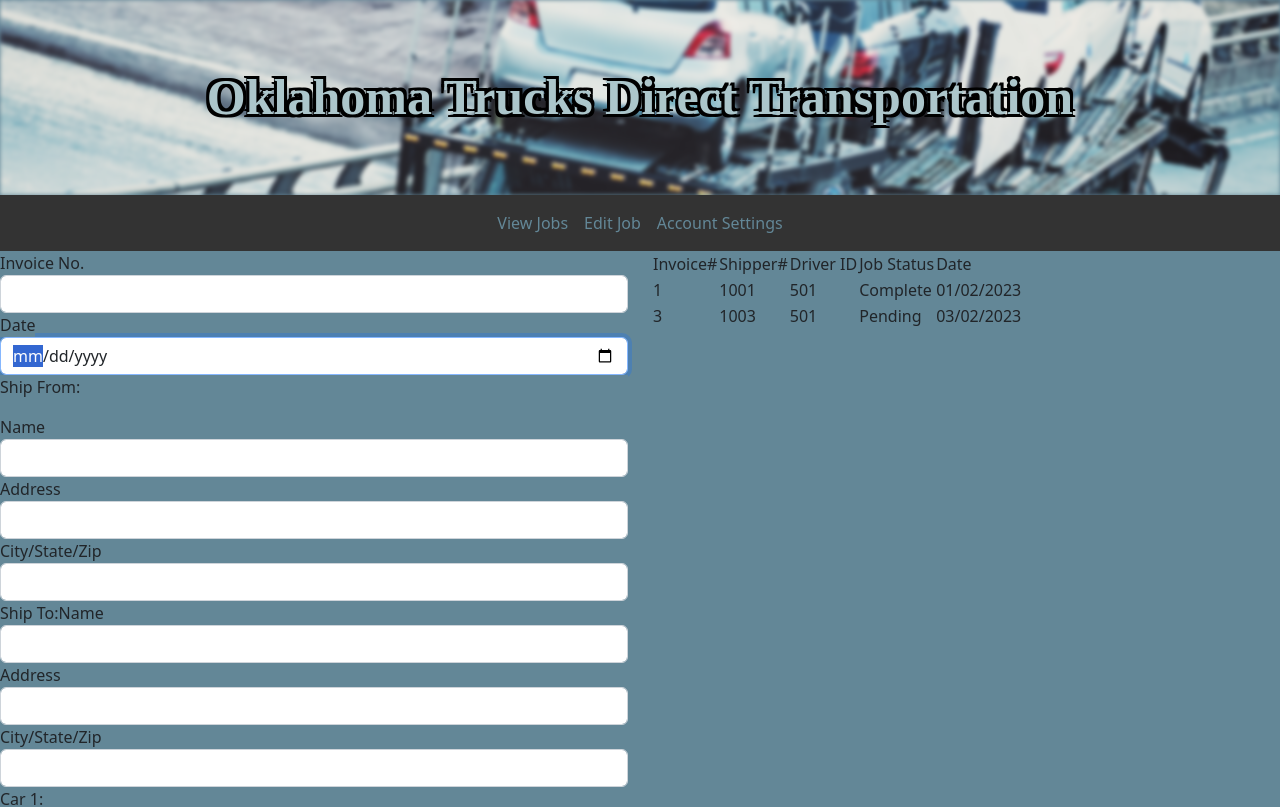
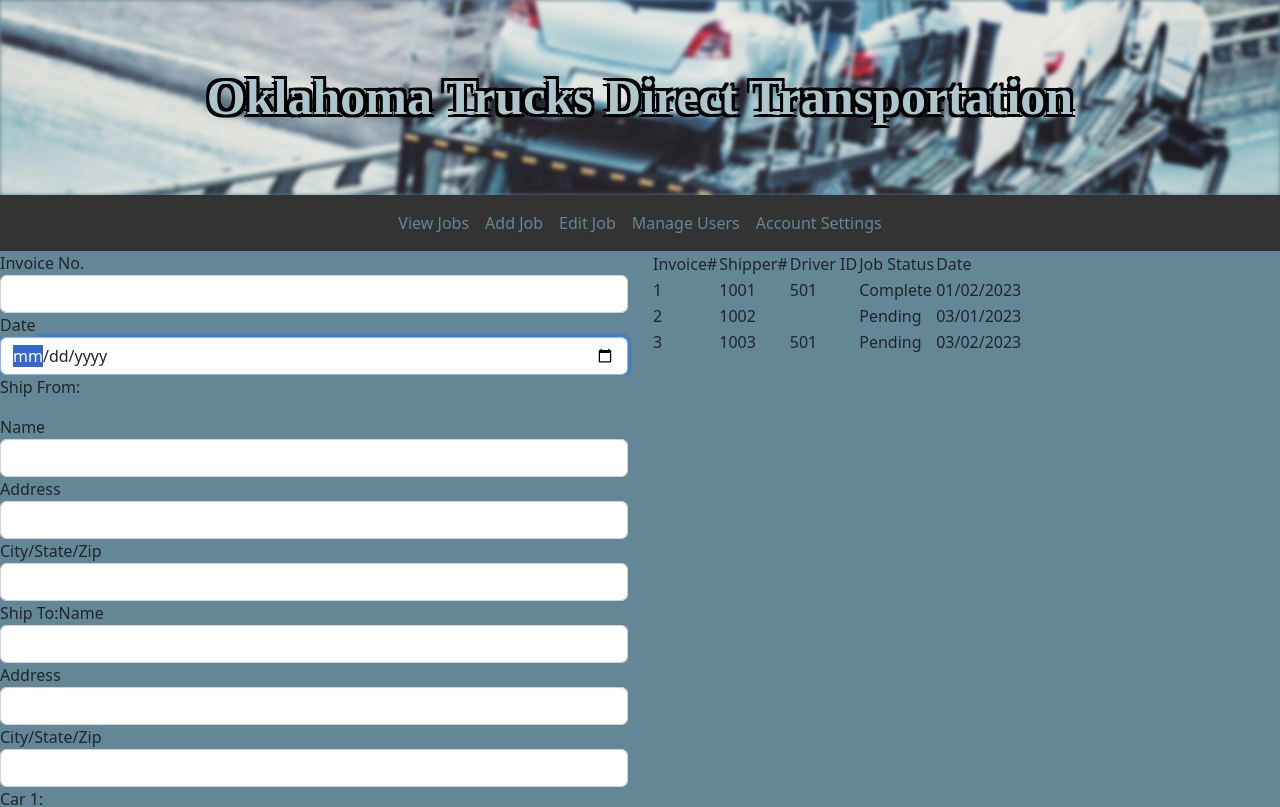
Before and after one commit to HighItsKy/CSCI441-GroupProject, a React (Create React App) app in the folder transportapp/: page /JobViewer in a window 1280 px wide. Shown: the top 807 px of the page. Built offline with nearby package versions, Linux system fonts and the light colour scheme.

Commit message:
JobViewer Admin and User Viewing parameters

```diff
--- a/transportapp/src/components/JobForm.js
+++ b/transportapp/src/components/JobForm.js
@@ -1,6 +1,6 @@
 import { Link } from 'react-router-dom'
 
-function JobForm() {
+function JobForm(user) {
 
     return (
 
--- a/transportapp/src/components/JobViewer.js
+++ b/transportapp/src/components/JobViewer.js
@@ -4,9 +4,10 @@ import JobInfo from './JobForm';
 import TransportHeader from './header';
 import JobList from './JobList';
 import { useState }from 'react';
+import React from 'react';
 
 
-function JobViewer({  }) {
+function JobViewer({user}) {
 
     const adminUser = {
         id: 101,
@@ -22,6 +23,7 @@ function JobViewer({  }) {
         state: "state",
         email: "email@mail.com"
     }
+
     const driverUser = {
         id: 501,
         isAdmin: false,
@@ -37,35 +39,42 @@ function JobViewer({  }) {
         email: "rocket@email.com"
     }
 
+
     // change this to change which user info shows up
-    const [ currentUser, setCurrentUser] = useState(driverUser)
+    const [currentUser, setCurrentUser] = useState(adminUser);
 
     return (
 
         <main>
 
-
-
             <TransportHeader/>
 
-            <Navbar key={currentUser.id} user={ currentUser } />
+            <Navbar key={currentUser.id} user={currentUser} />
+
+            {currentUser == adminUser ? (
+
+            <React.Fragment>
 
             <div className="row">
+                <div className="col-md-6">
+                    <JobInfo key={currentUser.id} user={currentUser}/>
+                </div>
+                <div className="col-md-6">
+                    <JobList key={currentUser.id} user={currentUser}/>
+                </div>
+            </div>
+            </React.Fragment>
 
+            ) : (
+
+            <div className="row">
                 <div className="col-md-6">
+                    <JobList key={currentUser.id} user={currentUser}/>
+                </div>
+            </div>
 
-                    <JobInfo />
+            )}
 
-                </div>
-
-                <div className="col-md-6">
-
-                    <JobList key={currentUser.id} user={currentUser }/>
-
-                </div>
-
-
-            </div>
         </main>
 
     )
```
Also changed, not shown: transportapp/src/components/AccountSettings.js (added), transportapp/src/components/JobEditor.js (added), transportapp/src/components/ManageUsers.js (added).
